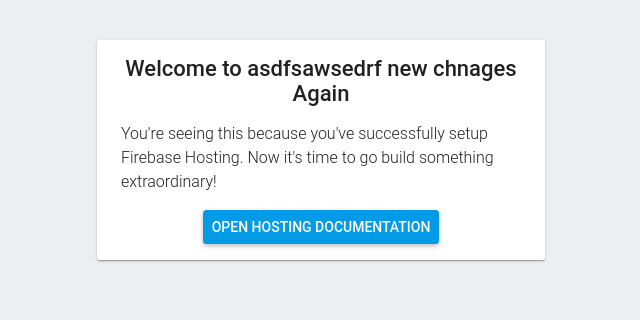
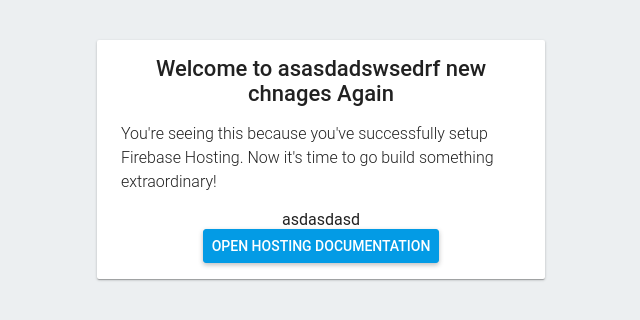
Before and after one commit to erwin-daza/polymer, a website: page index.html in a window 1280 px wide. Shown: the whole page, without its empty margins (319-959 px from the left). Drawn offline with Linux system fonts and the light colour scheme.

Commit message:
asdasdadasd

```diff
--- a/index.html
+++ b/index.html
@@ -59,9 +59,9 @@
   </head>
   <body>
     <div id="message">
-      <h1>Welcome to asdfsawsedrf new chnages Again</h1>
+      <h1>Welcome to asasdadswsedrf new chnages Again</h1>
       <p>You're seeing this because you've successfully setup Firebase Hosting. Now it's time to go build something extraordinary!</p>
-      <ul>
+      <ul>asdasdasd
         <li><a target="_blank" href="https://firebase.google.com/docs/hosting/">Open Hosting Documentation</a></li>
       </ul>
     </div>
```
